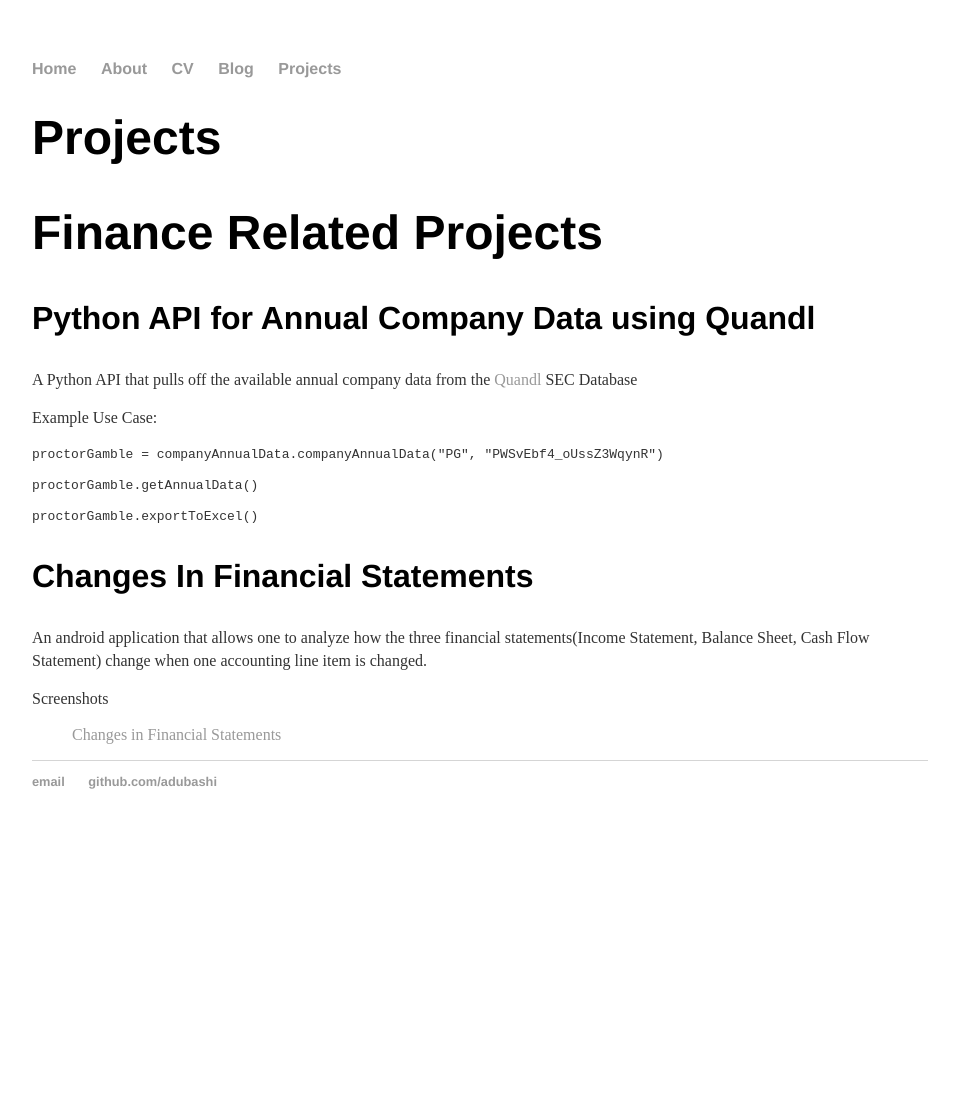
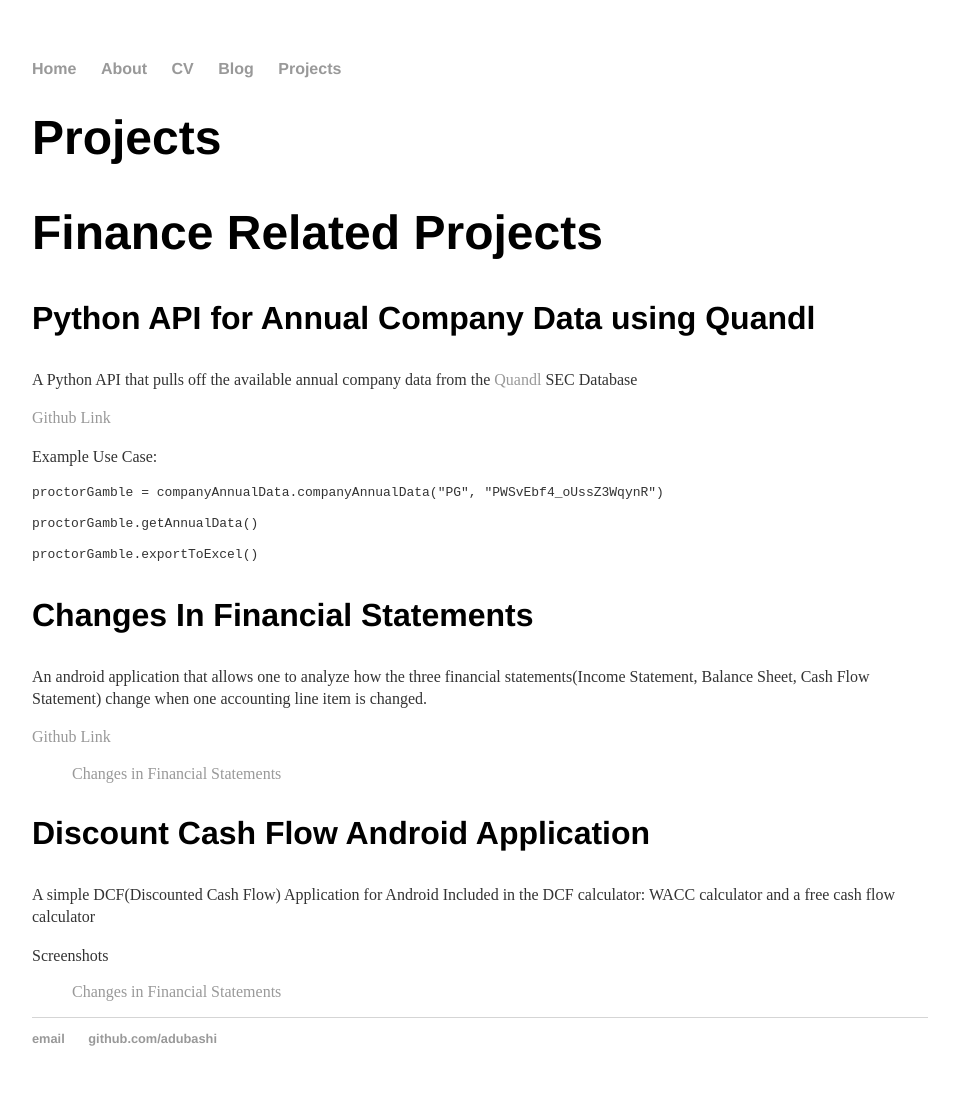
Before and after one commit to adubashi/adubashi.github.io, a Jekyll site: the page built from projects/index.html, in a window 1280 px wide. Shown: the whole page, without its empty margins (160-1119 px from the left). Built offline with Jekyll 4.4.1, drawn with Linux system fonts in a browser that asks for light colours; a script that is not in the unit is left out; before the commit the page ends 900 px from its top, so only the background shows below that.

Commit message:
Update index.html

```diff
--- a/projects/index.html
+++ b/projects/index.html
@@ -10,6 +10,7 @@ title: Projects
 <div class="quandl">
 <h3>Python API for Annual Company Data using Quandl</h3>
 <p>A Python API that pulls off the available annual company data from the <a href="https://www.quandl.com/data/SEC">Quandl</a> SEC Database</p>
+<p><a href="https://github.com/adubashi/DCFAndroid">Github Link</a></p>
 <p>Example Use Case:</p>
 <code>
 <p> proctorGamble = companyAnnualData.companyAnnualData("PG", "PWSvEbf4_oUssZ3WqynR")</p>
@@ -20,6 +21,16 @@ title: Projects
 <div class="changes">
 <h3>Changes In Financial Statements</h3>
 <p>An android application that allows one to analyze how the three financial statements(Income Statement, Balance Sheet, Cash Flow Statement) change when one accounting line item is changed.</p>
+<p><a href="https://github.com/adubashi/ThreeStatementsAndroid">Github Link</a></p>
+<blockquote class="imgur-embed-pub" lang="en" data-id="a/7BSkp"><a href="//imgur.com/a/7BSkp">Changes in Financial Statements</a></blockquote><script async src="//s.imgur.com/min/embed.js" charset="utf-8"></script>
+</div>
+
+</div>
+
+<div class="dcf">
+<h3>Discount Cash Flow Android Application</h3>
+<p>A simple DCF(Discounted Cash Flow) Application for Android
+Included in the DCF calculator: WACC calculator and a free cash flow calculator</p>
 <p>Screenshots</p>
 <blockquote class="imgur-embed-pub" lang="en" data-id="a/7BSkp"><a href="//imgur.com/a/7BSkp">Changes in Financial Statements</a></blockquote><script async src="//s.imgur.com/min/embed.js" charset="utf-8"></script>
 </div>
```
